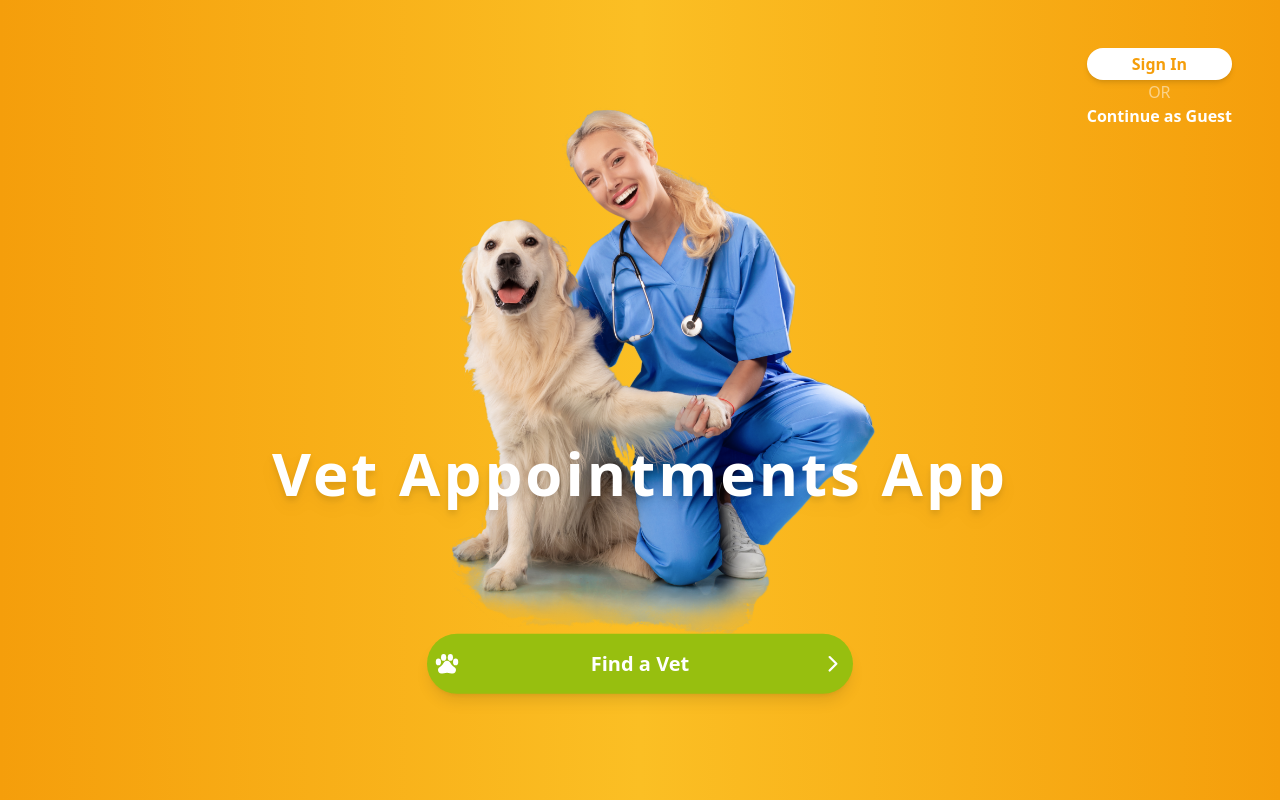
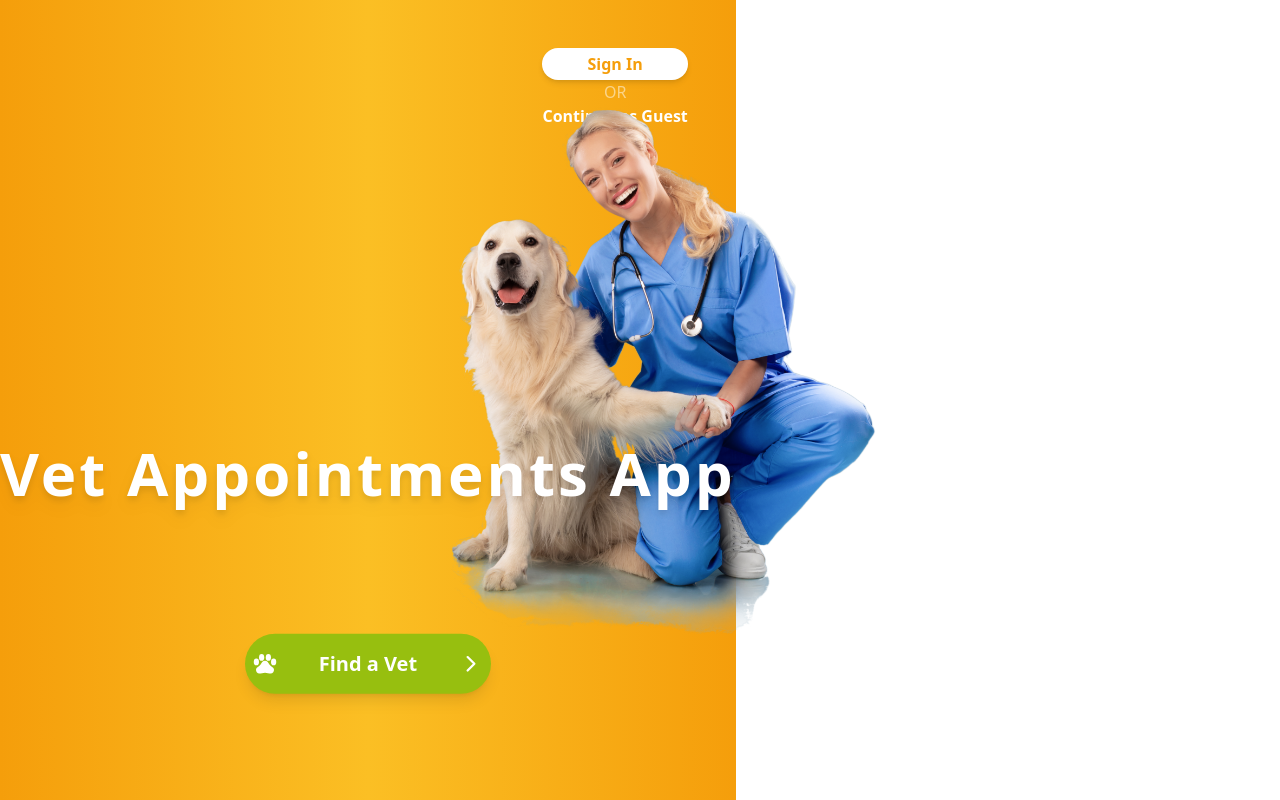
Before and after one commit to rskinnerc/vet-appointments-react, a React (Create React App) app: page / in a window 1280 px wide. Built offline with nearby package versions, Linux system fonts and the light colour scheme.

Commit message:
Add NavMenu to Layout

```diff
--- a/src/components/Layout.js
+++ b/src/components/Layout.js
@@ -1,5 +1,6 @@
 import { useSelector } from 'react-redux';
 import { Outlet, useLocation } from 'react-router-dom';
+import NavMenu from './NavMenu';
 import AuthPopUp from './AuthPopUp';
 
 const Layout = () => {
@@ -7,9 +8,9 @@ const Layout = () => {
   const authPopupOpen = useSelector((state) => state.auth.authPopupOpen);
 
   return (
-    <main className="min-h-screen">
+    <main className="min-h-screen flex">
       {location.pathname !== '/' && (
-        <h1>Layout Navigation</h1>
+        <NavMenu />
       )}
       <Outlet />
       {authPopupOpen && <AuthPopUp />}
```
